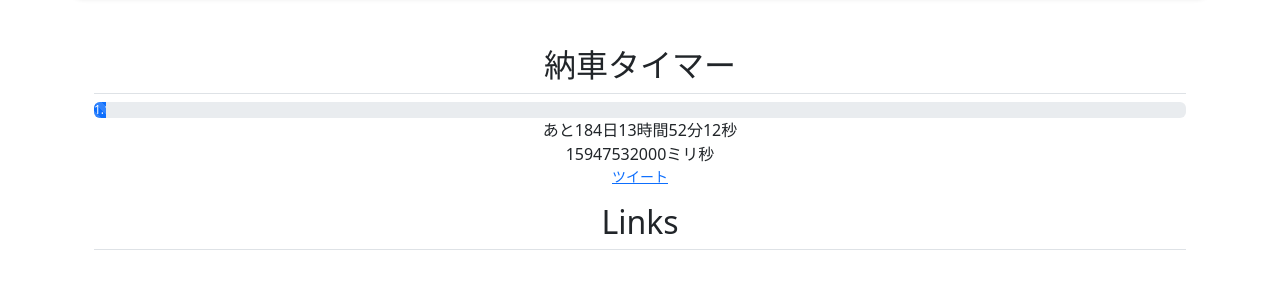
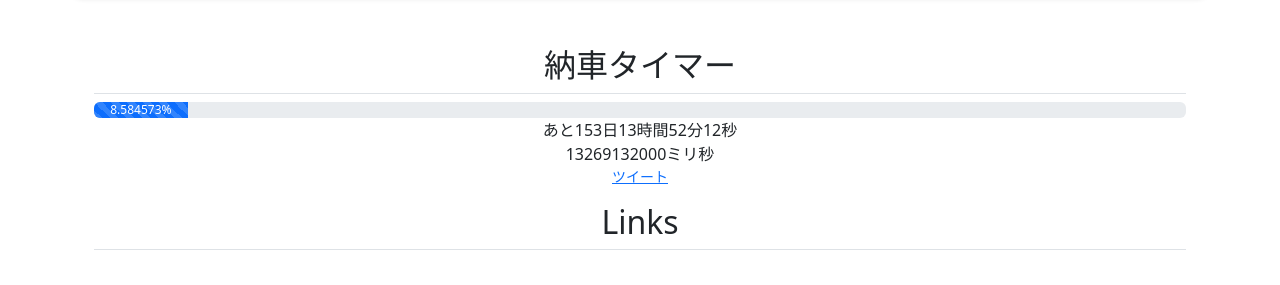
Before and after one commit to potakusan/hp, a plain HTML site: page index.html in a window 1280 px wide. Shown: the part 736-1021 px from the top of the page. Drawn offline with nearby package versions, Linux system fonts and the light colour scheme.

Commit message:
Update index.html

```diff
--- a/index.html
+++ b/index.html
@@ -361,21 +361,22 @@
             const x = (input)=>String(input).padStart(2,"0");
 
             const getDates = ()=>{
-              const endDate = new Date(2023,5,20);
-              const startDate = new Date(2022,12,3);
+              const endDate = new Date(2023,4,20);
+              const startDate = new Date(2022,11,3);
               const diff = endDate.getTime() - new Date().getTime();
               const diffFromStart = endDate.getTime() - startDate.getTime();
+              const x = diffFromStart - diff;
               const d = Math.floor(diff / ( 1000 * 60 * 60 * 24 ));
               const h = Math.floor(diff / 1000 / 60 / 60) % 24;
               const m = Math.floor(diff / 1000 / 60) % 60;
               const s = Math.floor(diff / 1000) % 60;
-              return [d,h,m,s,diff,diffFromStart];
+              return [d,h,m,s,diff,(x / diffFromStart * 100).toFixed(6),x / diffFromStart];
             }
 
             const countDown = ()=>{
               const d = getDates();
-              window.document.getElementById("noushaBar").style.width = d[4] / d[5] + "%";
-              window.document.getElementById("noushaBar").innerText = Number(d[4] / d[5]).toFixed(2) + "%";
+              window.document.getElementById("noushaBar").style.width = d[5] + "%";
+              window.document.getElementById("noushaBar").innerText = d[5] + "%";
               window.document.getElementById("countDown").innerHTML = `${x(d[0])}日${x(d[1])}時間${x(d[2])}分${x(d[3])}秒`;
               window.document.getElementById("countDownMiliSec").innerHTML = `${d[4]}ミリ秒`;
               return;
@@ -385,7 +386,10 @@
 
             const z = ()=>{
               const d = getDates();
-              window.open(`http://twitter.com/share?text=納車まであと${x(d[0])}日${x(d[1])}時間${x(d[2])}分${x(d[3])}秒（${d[4]}ミリ秒）`)
+              const length = 25;
+              const p = Math.round(d[6] * length);
+              let m = `[${"=".repeat(p)}>${"#".repeat(length - p)}]`;
+              window.open(`http://twitter.com/share?text=${encodeURIComponent(m)} ${(d[6] * 100).toFixed(3)}％${encodeURIComponent("\n")}納車まであと${x(d[0])}日${x(d[1])}時間${x(d[2])}分${x(d[3])}秒（${d[4]}ミリ秒）`)
             }
 
           </script>
```
